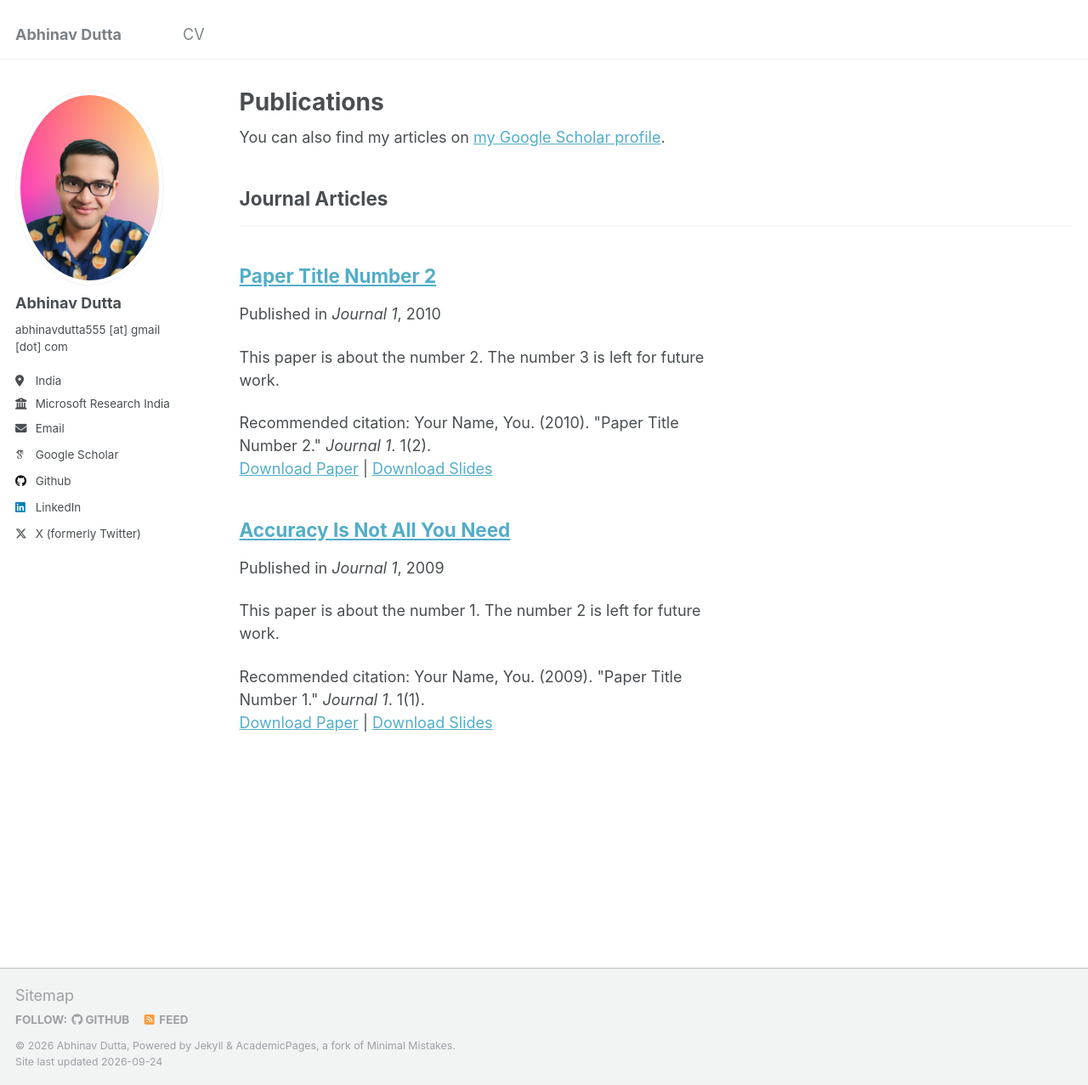
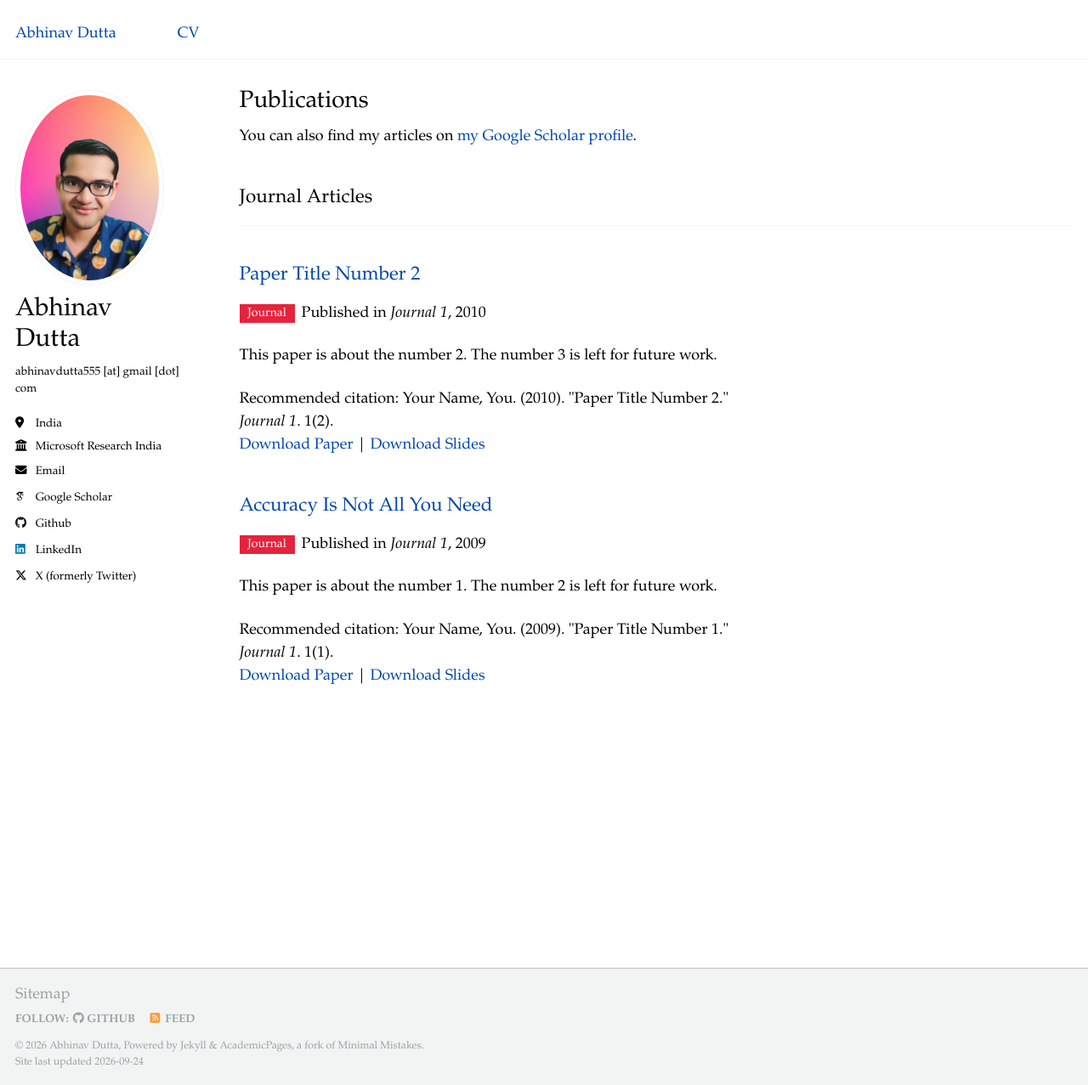
Before and after one commit to AbhinavDutta/AbhinavDutta.github.io, a Jekyll site: the page built from _pages/publications.html, in a window 1280 px wide and 1277 px high. Shown: the whole window at 85% size. Built offline with Jekyll 4.4.1, drawn with Linux system fonts in a browser that asks for light colours; some web fonts are replaced.

Commit message:
Restyle site after Aditi Raghunathan's homepage
Adopt the look of https://www.cs.cmu.edu/~aditirag/ on top of
Academic Pages without editing theme partials:

- _aditi-variables.scss: Palatino for all text, black body text,
  cobalt links/nav with bright-blue hover (overrides theme variables)
- _aditi.scss: light font weights, no link underlines, maroon
  underline on the active nav tab, highlight-card block, coloured
  venue badges and paper-award style
- masthead.html: mark the nav item for the current page as active
- archive-single.html: show a Conference/Journal/Book badge from the
  publication's category and an optional `award` field

Co-Authored-By: Claude Opus 5.5 <noreply@anthropic.com>

```diff
--- a/_includes/archive-single.html
+++ b/_includes/archive-single.html
@@ -41,7 +41,13 @@
         {% if post.collection == 'teaching' %}
           <p> {{ post.type }}, <i>{{ post.venue }}</i>, {{ post.date | default: "1900-01-01" | date: "%Y" }} </p>
         {% elsif post.collection == 'publications' %}
-          <p>Published in <i>{{ post.venue }}</i>, {{ post.date | default: "1900-01-01" | date: "%Y" }} </p>
+          {% case post.category %}
+            {% when 'conferences' %}{% assign pub_tag = 'Conference' %}
+            {% when 'manuscripts' %}{% assign pub_tag = 'Journal' %}
+            {% when 'books' %}{% assign pub_tag = 'Book' %}
+            {% else %}{% assign pub_tag = nil %}
+          {% endcase %}
+          <p>{% if pub_tag %}<span class="pub-tag pub-tag--{{ post.category }}">{{ pub_tag }}</span>{% endif %}Published in <i>{{ post.venue }}</i>, {{ post.date | default: "1900-01-01" | date: "%Y" }}{% if post.award %} <span class="paper-award">{{ post.award }}</span>{% endif %} </p>
         {% elsif post.date %}
          <p class="page__date"><strong><i class="fa fa-fw fa-calendar" aria-hidden="true"></i> {{ site.data.ui-text[site.locale].date_label | default: "Published:" }}</strong> <time datetime="{{ post.date | default: "1900-01-01" | date_to_xmlschema }}">{{ post.date | default: "1900-01-01" | date: "%B %d, %Y" }}</time></p>
         {% endif %}
--- a/_includes/masthead.html
+++ b/_includes/masthead.html
@@ -13,7 +13,9 @@
               {% else %}
               {% assign domain = base_path %}
             {% endif %}
-            <li class="masthead__menu-item"><a href="{{ domain }}{{ link.url }}">{{ link.title }}</a></li>
+            {% assign active = '' %}
+            {% unless link.url contains 'http' %}{% if page.url contains link.url %}{% assign active = ' masthead__menu-item--active' %}{% endif %}{% endunless %}
+            <li class="masthead__menu-item{{ active }}"><a href="{{ domain }}{{ link.url }}">{{ link.title }}</a></li>
           {% endfor %}
         </ul>
         <ul class="hidden-links hidden"></ul>
--- /dev/null
+++ b/_sass/_aditi-variables.scss
@@ -0,0 +1,26 @@
+/* ==========================================================================
+   Variable overrides modelled on Aditi Raghunathan's homepage
+   (https://www.cs.cmu.edu/~aditirag/). Imported right after "variables"
+   in assets/css/main.scss so every theme partial picks them up.
+   ========================================================================== */
+
+$aditi-font                 : 'Palatino Linotype', Palatino, 'Book Antiqua', Georgia, serif;
+$aditi-link                 : rgb(0, 71, 171);
+$aditi-link-hover           : rgb(0, 150, 255);
+$aditi-accent               : #ab425f;
+
+/* Fonts */
+$serif                      : $aditi-font;
+$sans-serif                 : $aditi-font;
+$sans-serif-narrow          : $aditi-font;
+$global-font-family         : $aditi-font;
+$header-font-family         : $aditi-font;
+$caption-font-family        : $aditi-font;
+
+/* Colors */
+$text-color                 : #000;
+$link-color                 : $aditi-link;
+$link-color-hover           : $aditi-link-hover;
+$link-color-visited         : $aditi-link;
+$masthead-link-color        : $aditi-link;
+$masthead-link-color-hover  : $aditi-link-hover;
--- /dev/null
+++ b/_sass/_aditi.scss
@@ -0,0 +1,115 @@
+/* ==========================================================================
+   Style overrides modelled on Aditi Raghunathan's homepage
+   (https://www.cs.cmu.edu/~aditirag/, designed by James Dolezal):
+   light font weights, active-tab underline, highlight cards, coloured
+   venue badges. Fonts and colors live in _aditi-variables.scss.
+   Imported last in assets/css/main.scss.
+   ========================================================================== */
+
+/* Typography weights */
+
+body {
+  font-weight: 300;
+}
+
+b,
+strong {
+  font-weight: 600;
+}
+
+h1, h2, h3, h4, h5, h6,
+.archive__item-title {
+  font-weight: 400;
+}
+
+.page__title {
+  font-weight: 300;
+  font-size: 28px;
+}
+
+.sidebar .author__name {
+  font-weight: 400;
+
+  @include breakpoint($large) {
+    font-size: 30px;
+  }
+}
+
+/* No link underlines; hover is signalled by color, as on her page */
+a,
+.page__content a,
+.archive a {
+  text-decoration: none;
+
+  &:hover {
+    text-decoration: none;
+  }
+}
+
+.archive__item:hover .archive__item-title {
+  text-decoration: none;
+}
+
+/* Top navigation */
+
+.greedy-nav {
+  a {
+    font-weight: 300;
+  }
+
+  .masthead__menu-item--lg a {
+    font-weight: 400;
+  }
+
+  .masthead__menu-item--active a {
+    text-decoration: underline;
+    text-decoration-color: $aditi-accent;
+    text-decoration-thickness: 1px;
+    text-underline-offset: 8px;
+  }
+}
+
+/* Highlight card: <div class="highlight-card"> ... </div> */
+
+.highlight-card {
+  display: block;
+  padding: 18px 20px;
+  border-left: 4px solid #0072c6;
+  background-color: #f0f4ff;
+  border-radius: 8px;
+  box-shadow: 0 4px 14px rgba(0, 0, 0, 0.06);
+  margin: 18px 0;
+
+  p {
+    margin: 0;
+    line-height: 1.5;
+  }
+
+  a {
+    font-weight: 500;
+  }
+}
+
+/* Publication venue badges, keyed on the publication's `category` */
+
+.pub-tag {
+  display: inline-block;
+  min-width: 65px;
+  margin-right: 8px;
+  padding: 2px 6px;
+  color: #fff;
+  font-size: 14px;
+  font-weight: 400;
+  line-height: 18px;
+  text-align: center;
+  vertical-align: middle;
+
+  &--conferences { background-color: #0233d1; }
+  &--manuscripts { background-color: #e6233d; }
+  &--books       { background-color: #ff8c00; }
+}
+
+.paper-award {
+  color: #D81159;
+  font-weight: 700;
+}
--- a/assets/css/main.scss
+++ b/assets/css/main.scss
@@ -12,6 +12,7 @@
 
 @import "vendor/breakpoint/breakpoint"; // media query mixins
 @import "variables";
+@import "aditi-variables"; // site-specific font/color overrides
 @import "mixins";
 @import "vendor/susy/susy";
 
@@ -39,3 +40,5 @@
 @import "vendor/font-awesome/brands";
 @import "vendor/magnific-popup/magnific-popup";
 @import "print";
+
+@import "aditi"; // site-specific overrides, keep last
```
